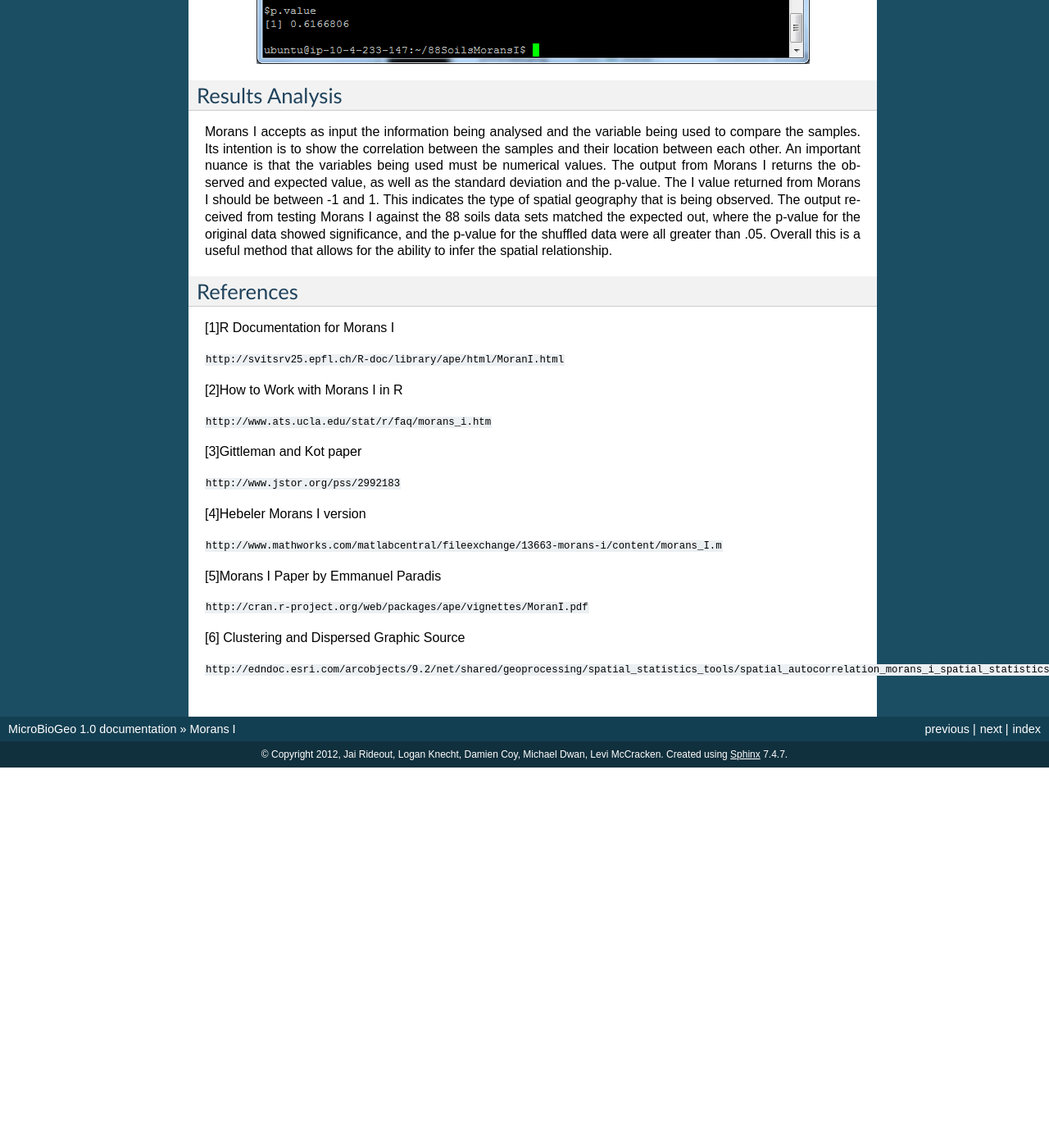
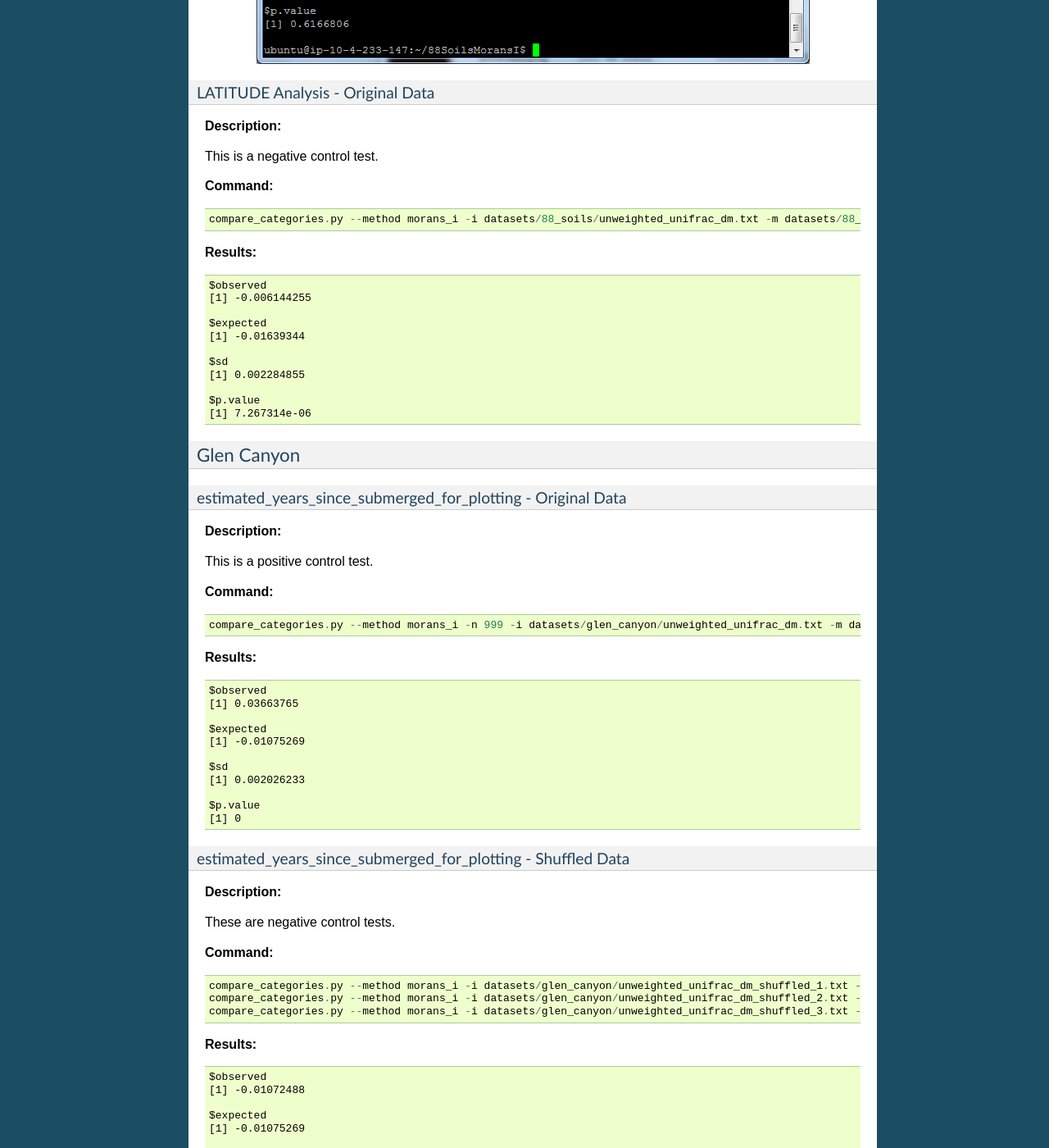
Before and after one commit to gregcaporaso/microbiogeo, a Sphinx documentation site: the page built from doc/notes/morans_i.rst, in a window 1280 px wide and 1400 px high, scrolled down 7431 px. Shown: the whole window at 82% size. Built offline with Sphinx 7.4.7, drawn with Linux system fonts in a browser that asks for light colours; formulas are drawn with MathJax 3; before the commit the page ends 8367 px from its top, so only the background shows below that; some of the changed text lies outside the part shown.

Commit message:
Added three new tests to moran's I doc.

```diff
--- a/doc/notes/morans_i.rst
+++ b/doc/notes/morans_i.rst
@@ -293,6 +293,111 @@ This is a negative control test.
 .. image:: ../images/morans_i/88_soils/shuffledData3/phResults.png
   :align: center
 
+LATITUDE Analysis - Original Data
+~~~~~~~~~~~~~~~~~~~~~~~~~~~~~~~~~~~~~~~~~~~~~~~~~~~~~~~~~~~~
+**Description:**
+
+This is a negative control test.
+
+**Command:** ::
+
+    compare_categories.py --method morans_i -i datasets/88_soils/unweighted_unifrac_dm.txt -m datasets/88_soils/map.txt -c LATITUDE -o morans_i_out
+
+**Results:** ::
+
+    $observed
+    [1] -0.006144255
+
+    $expected
+    [1] -0.01639344
+
+    $sd
+    [1] 0.002284855
+
+    $p.value
+    [1] 7.267314e-06
+
+Glen Canyon
+^^^^^^^^^^^
+
+estimated_years_since_submerged_for_plotting - Original Data
+~~~~~~~~~~~~~~~~~~~~~~~~~~~~~~~~~~~~~~~~~~~~~~~~~~~~~~~~~~~~
+**Description:**
+
+This is a positive control test.
+
+**Command:** ::
+
+    compare_categories.py --method morans_i -n 999 -i datasets/glen_canyon/unweighted_unifrac_dm.txt -m datasets/glen_canyon/map_25Jan2012.txt -c estimated_years_since_submerged_for_plotting -o morans_i_out
+
+**Results:** ::
+
+    $observed
+    [1] 0.03663765
+
+    $expected
+    [1] -0.01075269
+
+    $sd
+    [1] 0.002026233
+
+    $p.value
+    [1] 0
+
+estimated_years_since_submerged_for_plotting - Shuffled Data
+~~~~~~~~~~~~~~~~~~~~~~~~~~~~~~~~~~~~~~~~~~~~~~~~~~~~~~~~~~~~
+**Description:**
+
+These are negative control tests.
+
+**Command:** ::
+
+    compare_categories.py --method morans_i -i datasets/glen_canyon/unweighted_unifrac_dm_shuffled_1.txt -m datasets/glen_canyon/map_25Jan2012.txt -c estimated_years_since_submerged_for_plotting -o morans_i_out
+    compare_categories.py --method morans_i -i datasets/glen_canyon/unweighted_unifrac_dm_shuffled_2.txt -m datasets/glen_canyon/map_25Jan2012.txt -c estimated_years_since_submerged_for_plotting -o morans_i_out
+    compare_categories.py --method morans_i -i datasets/glen_canyon/unweighted_unifrac_dm_shuffled_3.txt -m datasets/glen_canyon/map_25Jan2012.txt -c estimated_years_since_submerged_for_plotting -o morans_i_out
+
+**Results:** ::
+
+    $observed
+    [1] -0.01072488
+
+    $expected
+    [1] -0.01075269
+
+    $sd
+    [1] 0.002026233
+
+    $p.value
+    [1] 0.9890499
+
+::
+
+    $observed
+    [1] -0.01275851
+
+    $expected
+    [1] -0.01075269
+
+    $sd
+    [1] 0.002026233
+
+    $p.value
+    [1] 0.3222093
+
+::
+
+    $observed
+    [1] -0.0114652
+
+    $expected
+    [1] -0.01075269
+
+    $sd
+    [1] 0.002026233
+
+    $p.value
+    [1] 0.7251046
+
 Results Analysis
 ----------------
 Morans I accepts as input the information being analysed and the variable being used to compare the samples. Its intention is to show the correlation between the samples and their location between each other. An important nuance is that the variables being used must be numerical values. The output from Morans I returns the observed and expected value, as well as the standard deviation and the p-value. The I value returned from Morans I should be between -1 and 1. This indicates the type of spatial geography that is being observed. The output received from testing Morans I against the 88 soils data sets matched the expected out, where the p-value for the original data showed significance, and the p-value for the shuffled data were all greater than .05. Overall this is a useful method that allows for the ability to infer the spatial relationship.
```
Also changed, not shown: 1 other file.
